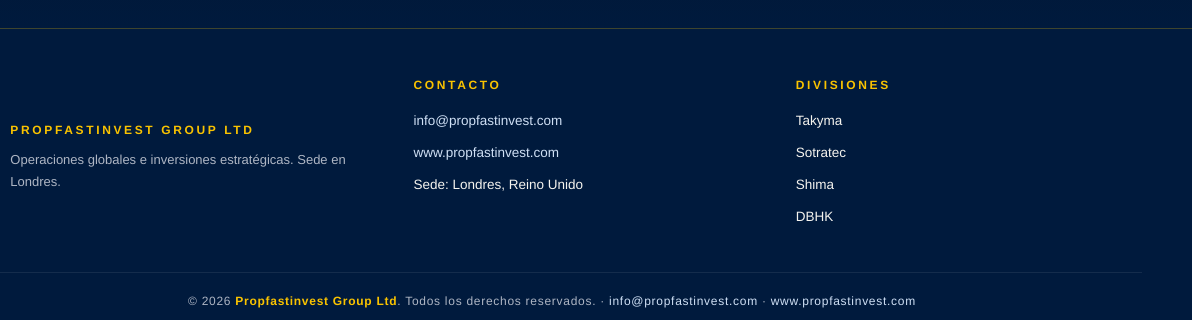
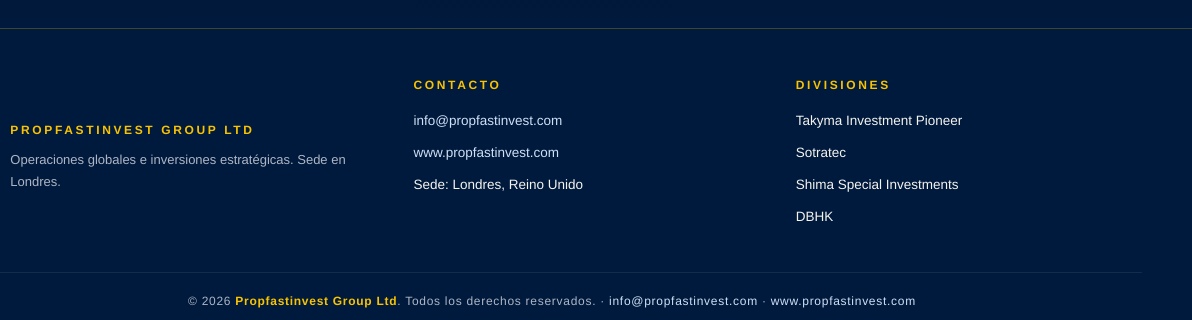
Before and after one commit to fintrade2017-oss/webpropfast2026, a plain HTML site: page index.html in a window 1280 px wide. Shown: the part 10241-10561 px from the top of the page, 88-1280 px from the left. Drawn offline with Linux system fonts and the light colour scheme.

Commit message:
Update investment links and company names in footer

```diff
--- a/index.html
+++ b/index.html
@@ -434,8 +434,8 @@ a:hover{text-decoration:underline}
       <h4 data-i18n="links_h"></h4>
       <ul>
         <li><a href="https://sanlucar2026.netlify.app/" target="_blank" rel="noopener">Sanlúcar 2026</a></li>
-        <li><a href="https://santacaterinatakyma.netlify.app/" target="_blank" rel="noopener">Santa Caterina Takyma</a></li>
-        <li><a href="https://pizarropropfast.netlify.app/" target="_blank" rel="noopener">Pizarro Propfast</a></li>
+        <li><a href="https://webtakinves.netlify.app/" target="_blank" rel="noopener"> Web Takyma Investment Pioneer</a></li>
+        <li><a href="https://shimawebnew.netlify.app/" target="_blank" rel="noopener">Shima Web</a></li>
         <li><a href="https://adquisicionmayo2026oporto.netlify.app/" target="_blank" rel="noopener">Adquisición Mayo 2026 Oporto</a></li>
         <li><a href="https://fullporcada.netlify.app/" target="_blank" rel="noopener">Desarrollo Porcada</a></li>
         <li><a href="https://showroombaluarte.netlify.app/" target="_blank" rel="noopener">Showroom Baluarte</a></li>
@@ -518,9 +518,9 @@ a:hover{text-decoration:underline}
     <div>
       <h5 data-i18n="footer_divisions"></h5>
       <ul>
-        <li>Takyma</li>
+        <li>Takyma Investment Pioneer</li>
         <li>Sotratec</li>
-        <li>Shima</li>
+        <li>Shima Special Investments</li>
         <li>DBHK</li>
       </ul>
     </div>
```
